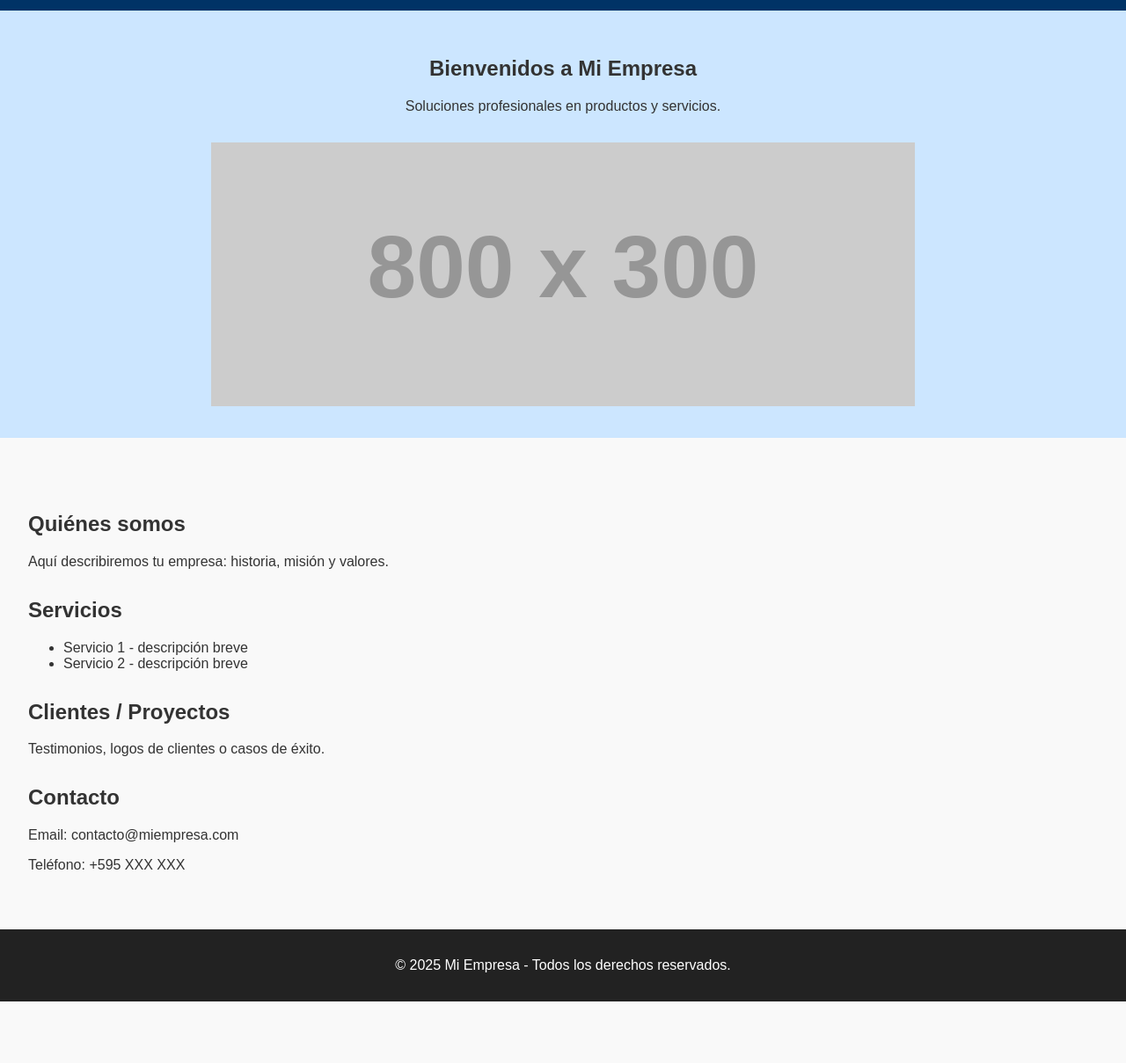
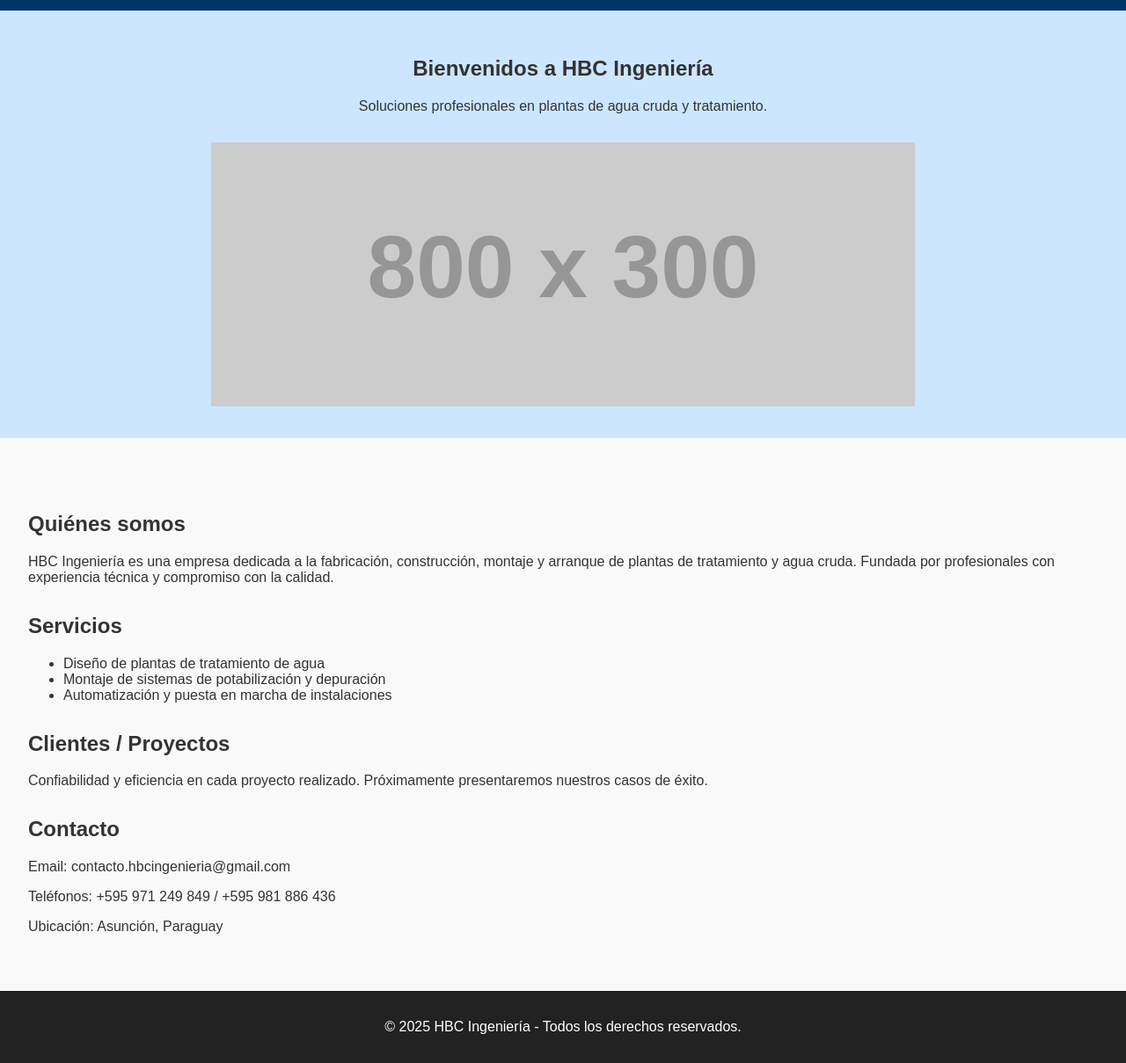
Before and after one commit to Stratto-caster/mi-pagina, a plain HTML site: page index.html in a window 1280 px wide. Shown: the part 70-1279 px from the top of the page at 88% size. Before the commit the page ends 1209 px from the top, so only its background shows below. Drawn offline with Linux system fonts and the light colour scheme; placeholder pictures from the web are drawn by us.

Commit message:
Update index.html

```diff
--- a/index.html
+++ b/index.html
@@ -3,12 +3,12 @@
 <head>
   <meta charset="UTF-8" />
   <meta name="viewport" content="width=device-width, initial-scale=1.0"/>
-  <title>Mi Empresa</title>
+  <title>HBC Ingeniería</title>
   <link rel="stylesheet" href="style.css" />
 </head>
 <body>
   <header>
-    <div class="logo">Mi Empresa</div>
+    <div class="logo">HBC Ingeniería</div>
     <nav>
       <ul>
         <li><a href="#inicio">Inicio</a></li>
@@ -21,39 +21,41 @@
   </header>
 
   <section class="hero" id="inicio">
-    <h1>Bienvenidos a Mi Empresa</h1>
-    <p>Soluciones profesionales en productos y servicios.</p>
+    <h1>Bienvenidos a HBC Ingeniería</h1>
+    <p>Soluciones profesionales en plantas de agua cruda y tratamiento.</p>
     <img src="https://via.placeholder.com/800x300" alt="Imagen de portada">
   </section>
 
   <main>
     <section id="nosotros">
       <h2>Quiénes somos</h2>
-      <p>Aquí describiremos tu empresa: historia, misión y valores.</p>
+      <p>HBC Ingeniería es una empresa dedicada a la fabricación, construcción, montaje y arranque de plantas de tratamiento y agua cruda. Fundada por profesionales con experiencia técnica y compromiso con la calidad.</p>
     </section>
 
     <section id="servicios">
       <h2>Servicios</h2>
       <ul>
-        <li>Servicio 1 - descripción breve</li>
-        <li>Servicio 2 - descripción breve</li>
+        <li>Diseño de plantas de tratamiento de agua</li>
+        <li>Montaje de sistemas de potabilización y depuración</li>
+        <li>Automatización y puesta en marcha de instalaciones</li>
       </ul>
     </section>
 
     <section id="clientes">
       <h2>Clientes / Proyectos</h2>
-      <p>Testimonios, logos de clientes o casos de éxito.</p>
+      <p>Confiabilidad y eficiencia en cada proyecto realizado. Próximamente presentaremos nuestros casos de éxito.</p>
     </section>
 
     <section id="contacto">
       <h2>Contacto</h2>
-      <p>Email: contacto@miempresa.com</p>
-      <p>Teléfono: +595 XXX XXX</p>
+      <p>Email: contacto.hbcingenieria@gmail.com</p>
+      <p>Teléfonos: +595 971 249 849 / +595 981 886 436</p>
+      <p>Ubicación: Asunción, Paraguay</p>
     </section>
   </main>
 
   <footer>
-    <p>&copy; 2025 Mi Empresa - Todos los derechos reservados.</p>
+    <p>&copy; 2025 HBC Ingeniería - Todos los derechos reservados.</p>
   </footer>
 </body>
 </html>
```
